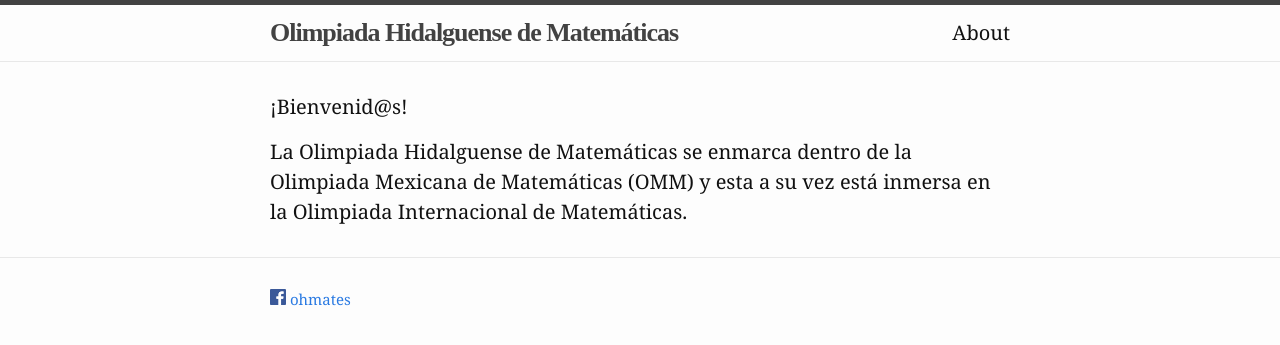
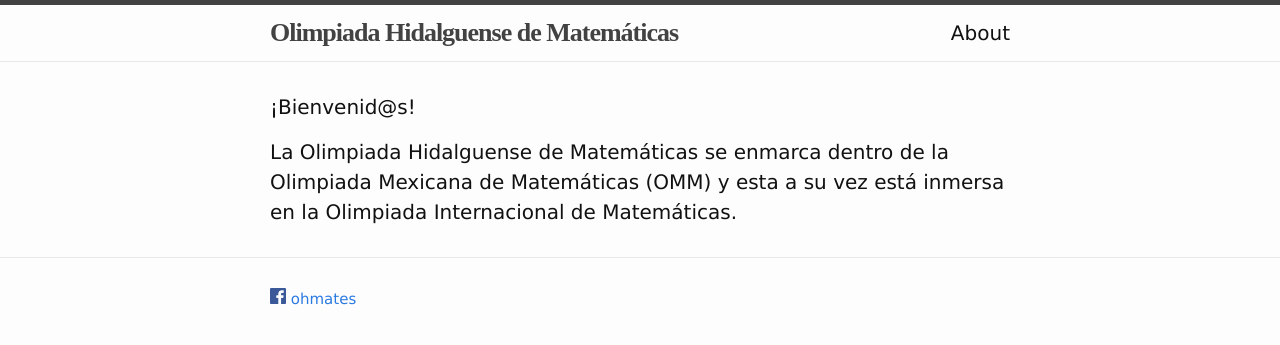
Before and after one commit to rvf0068/pagina-olimpiada, a Jekyll site: the page built from index.html, in a window 1280 px wide. Shown: the top 345 px of the page. Built offline with Jekyll 4.4.1, drawn with Linux system fonts in a browser that asks for light colours.

Commit message:
Use Verdana as main font

```diff
--- a/css/main.scss
+++ b/css/main.scss
@@ -6,7 +6,7 @@
 
 
 // Our variables
-$base-font-family: Georgia, serif;
+$base-font-family: Verdana, sans serif;
 $base-font-size:   20px;
 $small-font-size:  $base-font-size * 0.875;
 $base-line-height: 1.5;
```
